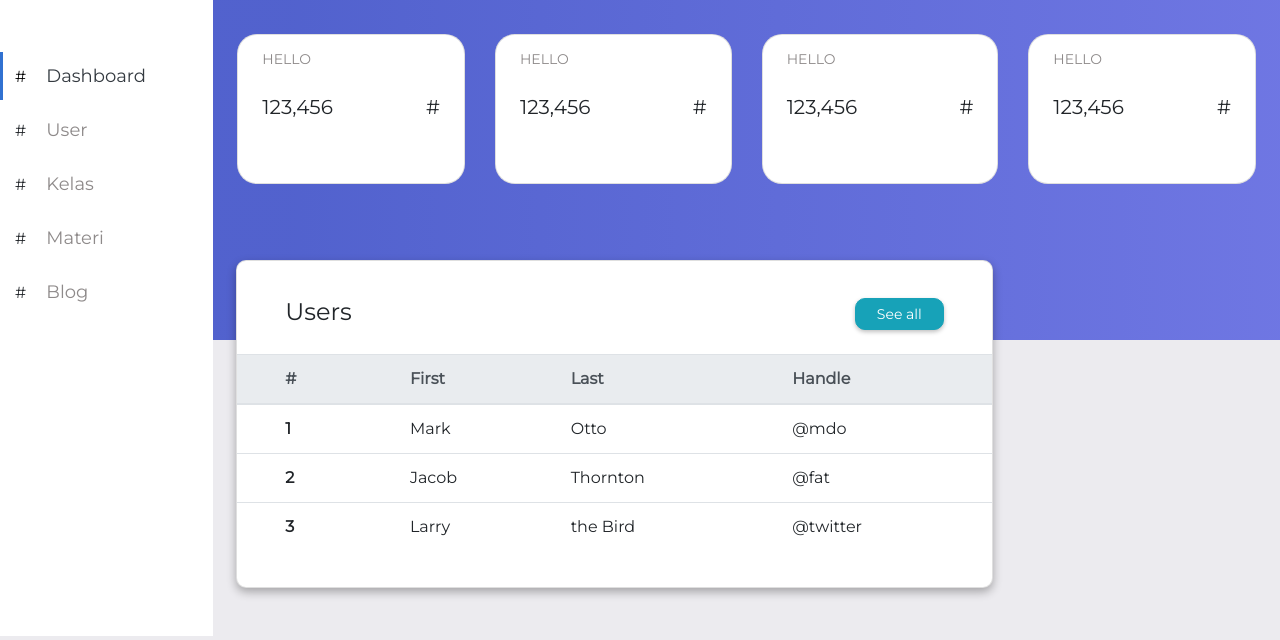
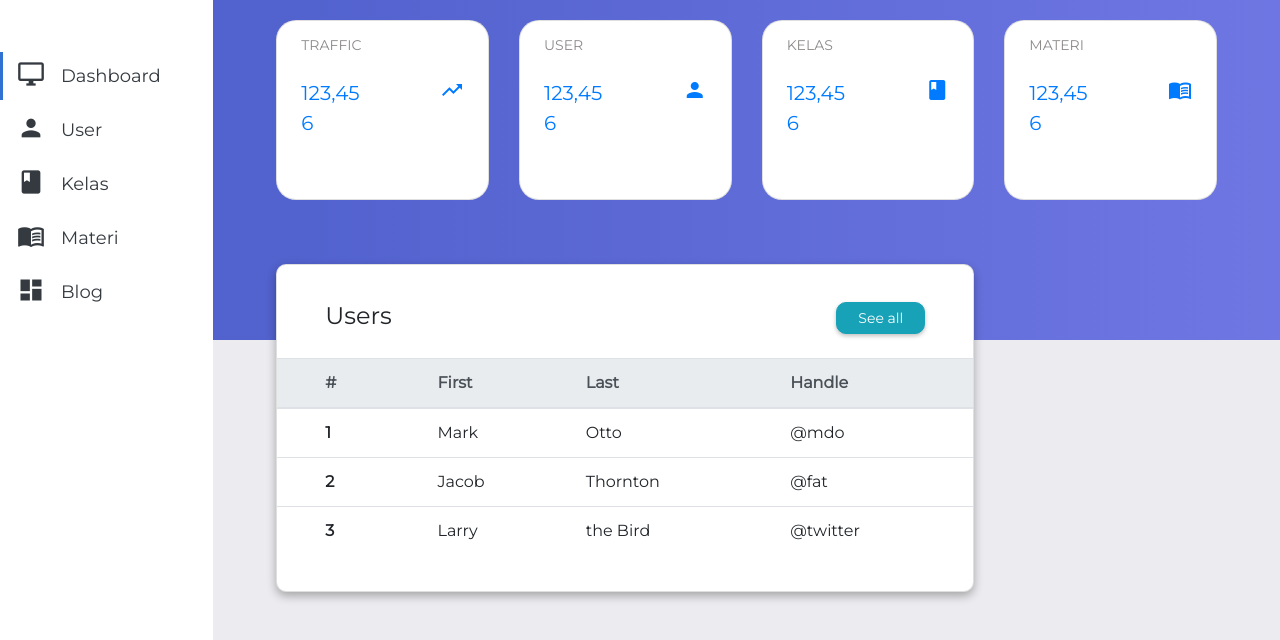
Before and after one commit to riyhs/saturdayclass, a plain HTML site: page index.html in a window 1280 px wide. Shown: the part 172-812 px from the top of the page. Drawn offline with nearby package versions, Linux system fonts and the light colour scheme.

Commit message:
tambah icon | fix minor bug | add more bugs to fix it later

```diff
--- a/index.html
+++ b/index.html
@@ -8,6 +8,7 @@
     <link rel="stylesheet" href="https://stackpath.bootstrapcdn.com/bootstrap/4.3.1/css/bootstrap.min.css"
         integrity="sha384-ggOyR0iXCbMQv3Xipma34MD+dH/1fQ784/j6cY/iJTQUOhcWr7x9JvoRxT2MZw1T" crossorigin="anonymous">
     <link href="https://fonts.googleapis.com/css?family=Montserrat&display=swap" rel="stylesheet">
+    <link href="https://fonts.googleapis.com/icon?family=Material+Icons" rel="stylesheet">
     <title>Dashboard Admin</title>
 </head>
 
@@ -24,25 +25,31 @@
                         <!-- aktif-sidenav-dashboard-admin-riyaldi untuk memberi border kiri -->
                         <!-- --------------------------------------------------------------- -->
                         <li class="list-sidenav-dashboard-admin-riyaldi aktif-sidenav-dashboard-admin-riyaldi">
-                            <span>#</span>
-                            <a href="#" class="text-dark link-sidenav-dashboard-admin-riyaldi">Dashboard</a>
+                            <a href="#" class="text-dark link-sidenav-dashboard-admin-riyaldi">
+                                <i class="material-icons"> desktop_windows </i>Dashboard
+                            </a>
                         </li>
                         <li class="list-sidenav-dashboard-admin-riyaldi">
-                            <span>#</span>
-                            <a href="#" class="link-sidenav-dashboard-admin-riyaldi">User</a>
+                            <a href="#" class="text-dark link-sidenav-dashboard-admin-riyaldi">
+                                <i class="material-icons"> person </i>User
+                            </a>
                         </li>
                         <li class="list-sidenav-dashboard-admin-riyaldi">
-                            <span>#</span>
-                            <a href="#" class="link-sidenav-dashboard-admin-riyaldi">Kelas</a>
+                            <a href="#" class="text-dark link-sidenav-dashboard-admin-riyaldi">
+                                <i class="material-icons"> class </i>Kelas
+                            </a>
                         </li>
                         <li class="list-sidenav-dashboard-admin-riyaldi">
-                            <span>#</span>
-                            <a href="#" class="link-sidenav-dashboard-admin-riyaldi">Materi</a>
+                            <a href="#" class="text-dark link-sidenav-dashboard-admin-riyaldi">
+                                <i class="material-icons"> menu_book </i>Materi
+                            </a>
                         </li>
                         <li class="list-sidenav-dashboard-admin-riyaldi">
-                            <span>#</span>
-                            <a href="#" class="link-sidenav-dashboard-admin-riyaldi">Blog</a>
+                            <a href="#" class="text-dark link-sidenav-dashboard-admin-riyaldi">
+                                <i class="material-icons"> dashboard </i>Blog
+                            </a>
                         </li>
+
                     </ul>
                 </nav>
             </div>
@@ -52,7 +59,7 @@
             <div class="col-md-10 no-padding-dashboard-admin-riyaldi pb-5">
 
                 <!-- HEADER -->
-                <header class="header-dashboard-admin-riyaldi">
+                <header class="header-dashboard-admin-riyaldi pl-5 pr-5">
                     <div class="container">
 
                         <div class="navbar-dashboard-admin-riyaldi">
@@ -68,65 +75,95 @@
                             </div>
                         </div>
 
+                        <!-- PROBLEM START -->
+
                         <div class="row">
-                            <div class="col-md-3 pl-4">
-                                <div class="card card-dashboard-admin-riyaldi">
-                                    <div class="card-body pt-3 pl-4 pr-4">
-                                        <p class="card-title judul-card-dashboard-admin-riyaldi">HELLO</p>
-                                        <div class="row mb-5 mt-4 isi-card-dashboard-admin-riyaldi">
-                                            <div class="col-md-6 ">123,456</div>
-                                            <div class="col-md-6 text-right">#</div>
-                                        </div>
-                                    </div>
-                                </div>
-                            </div>
 
-                            <div class="col-md-3 ">
-                                <div class="card card-dashboard-admin-riyaldi">
-                                    <div class="card-body pt-3 pl-4 pr-4">
-                                        <p class="card-title judul-card-dashboard-admin-riyaldi">HELLO</p>
-                                        <div class="row mb-5 mt-4 isi-card-dashboard-admin-riyaldi">
-                                            <div class="col-md-6 ">123,456</div>
-                                            <div class="col-md-6 text-right">#</div>
-                                        </div>
-                                    </div>
-                                </div>
-                            </div>
-
-                            <div class="col-md-3 ">
-                                <div class="card card-dashboard-admin-riyaldi">
-                                    <div class="card-body pt-3 pl-4 pr-4">
-                                        <p class="card-title judul-card-dashboard-admin-riyaldi">HELLO</p>
-                                        <div class="row mb-5 mt-4 isi-card-dashboard-admin-riyaldi">
-                                            <div class="col-md-6 ">123,456</div>
-                                            <div class="col-md-6 text-right">#</div>
-                                        </div>
-                                    </div>
-                                </div>
-                            </div>
-
-                            <div class="col-md-3 pr-4">
-                                <div class="card card-dashboard-admin-riyaldi">
-                                    <div class="card-body pt-3 pl-4 pr-4">
-                                        <p class="card-title judul-card-dashboard-admin-riyaldi">HELLO</p>
-                                        <div class="row mb-5 mt-4 isi-card-dashboard-admin-riyaldi">
-                                            <div class="col-md-6 ">123,456</div>
-                                            <div class="col-md-6 text-right">#</div>
-                                        </div>
-                                    </div>
-                                </div>
-                            </div>
                         </div>
+                        <!-- PROBLEM END -->
 
                     </div>
                 </header>
                 <!-- // AKHIR HEADER -->
 
                 <!-- SECTION BAWAH -->
-                <section class="konten-dashboard-admin-riyaldi pl-2">
-                    <div class="row">
-                        <div class="col-md-9">
-                            <div class="container">
+                <section class="konten-dashboard-admin-riyaldi pl-5 pr-5">
+                    <div class="container">
+                        <div class="row">
+
+                            <div class="col-md-3 mb-3">
+                                <a href="">
+                                    <div class="card card-dashboard-admin-riyaldi">
+                                        <div class="card-body pt-3 pl-4 pr-4">
+                                            <p class="card-title judul-card-dashboard-admin-riyaldi">TRAFFIC</p>
+                                            <div class="row mb-5 mt-4 isi-card-dashboard-admin-riyaldi">
+                                                <div class="col-md-6 ">123,456</div>
+                                                <div class="col-md-6 text-right">
+                                                    <span>
+                                                        <i class="material-icons"> trending_up </i>
+                                                    </span>
+                                                </div>
+                                            </div>
+                                        </div>
+                                    </div>
+                                </a>
+                            </div>
+
+                            <div class="col-md-3 ">
+                                <a href="">
+                                    <div class="card card-dashboard-admin-riyaldi">
+                                        <div class="card-body pt-3 pl-4 pr-4">
+                                            <p class="card-title judul-card-dashboard-admin-riyaldi">USER</p>
+                                            <div class="row mb-5 mt-4 isi-card-dashboard-admin-riyaldi">
+                                                <div class="col-md-6 ">123,456</div>
+                                                <div class="col-md-6 text-right">
+                                                    <span>
+                                                        <i class="material-icons"> person </i>
+                                                    </span>
+                                                </div>
+                                            </div>
+                                        </div>
+                                    </div>
+                                </a>
+                            </div>
+
+                            <div class="col-md-3 ">
+                                <a href="">
+                                    <div class="card card-dashboard-admin-riyaldi">
+                                        <div class="card-body pt-3 pl-4 pr-4">
+                                            <p class="card-title judul-card-dashboard-admin-riyaldi">KELAS</p>
+                                            <div class="row mb-5 mt-4 isi-card-dashboard-admin-riyaldi">
+                                                <div class="col-md-6 ">123,456</div>
+                                                <div class="col-md-6 text-right">
+                                                    <span>
+                                                        <i class="material-icons"> class </i>
+                                                    </span>
+                                                </div>
+                                            </div>
+                                        </div>
+                                    </div>
+                                </a>
+                            </div>
+
+                            <div class="col-md-3">
+                                <a href="">
+                                    <div class="card card-dashboard-admin-riyaldi">
+                                        <div class="card-body pt-3 pl-4 pr-4">
+                                            <p class="card-title judul-card-dashboard-admin-riyaldi">MATERI</p>
+                                            <div class="row mb-5 mt-4 isi-card-dashboard-admin-riyaldi">
+                                                <div class="col-md-6 ">123,456</div>
+                                                <div class="col-md-6 text-right">
+                                                    <span>
+                                                        <i class="material-icons"> menu_book </i>
+                                                    </span>
+                                                </div>
+                                            </div>
+                                        </div>
+                                    </div>
+                                </a>
+                            </div>
+
+                            <div class="col-md-9 mt-5">
                                 <div class="card card-konten-dashboard-admin-riyaldi">
                                     <div class="card-body no-padding-dashboard-admin-riyaldi">
                                         <div class="row top-card-dashboard-admin-riyaldi pl-5 pt-3 pb-4 pr-5">
--- a/style/index.css
+++ b/style/index.css
@@ -36,6 +36,7 @@ a:hover {
 
 .link-sidenav-dashboard-admin-riyaldi {
     padding: 16px !important;
+    width: 200px !important;
     line-height: 3rem;
     color: #8E8A8A;
     font-size: 18px;
@@ -45,8 +46,12 @@ a:hover {
     color: #000;
 }
 
-.list-sidenav-dashboard-admin-riyaldi span {
-    margin-left: 12px;
+.list-sidenav-dashboard-admin-riyaldi i {
+    display: block;
+    float: left;
+    font-size: 28px !important;
+    margin-top: 8px !important;
+    margin-left: 14px;
 }
 
 /* =================== AKHIR SIDENAV =================== */
@@ -121,7 +126,7 @@ a:hover {
 
 /* =================== AKHIR HEADER =================== */
 .konten-dashboard-admin-riyaldi {
-    margin-top: -5rem;
+    margin-top: -20rem !important;
 }
 
 .card-konten-dashboard-admin-riyaldi {
```
